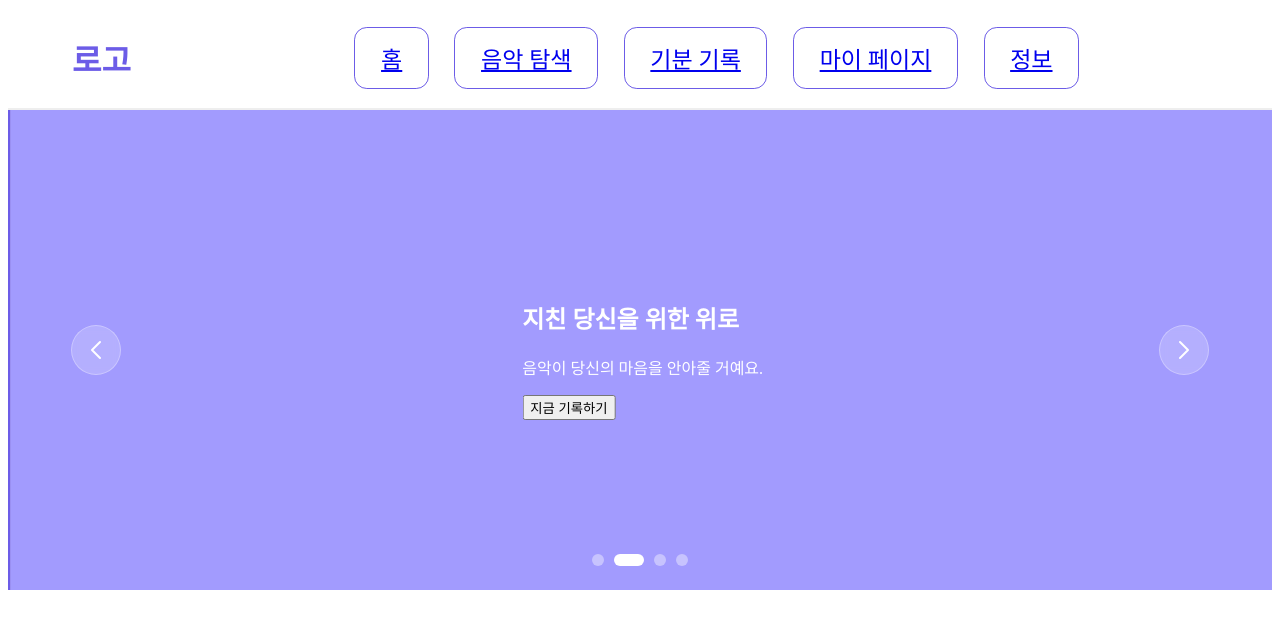
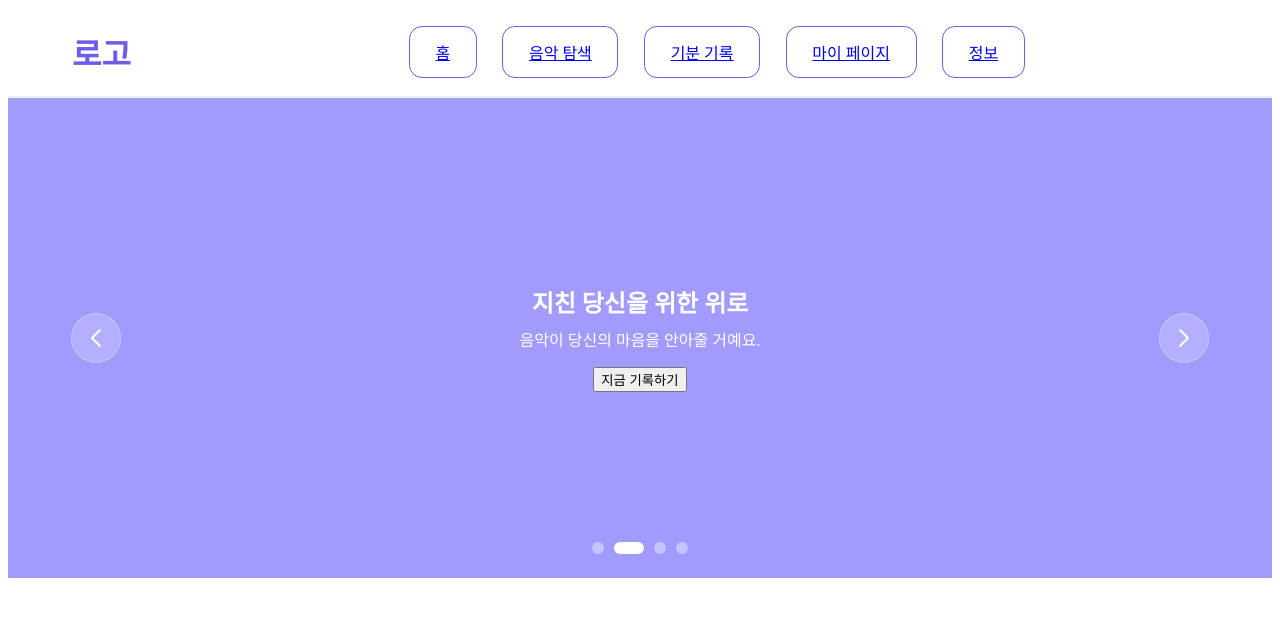
Before and after one commit to junboo1234/winter-web-project, a React (Create React App) app in the folder frontend/: page / in a window 1280 px wide. Shown: the top 628 px of the page. Built offline with nearby package versions, Linux system fonts and the light colour scheme.

Commit message:
style(home.css) 텍스트 위치 조정
텍스트 위치를 중앙으로 오도록 하고 마진 조정

```diff
--- a/frontend/src/pages/Home.js
+++ b/frontend/src/pages/Home.js
@@ -8,24 +8,22 @@ const SLIDE_ITEMS = [
     { id: 4, title: "새로운 음악 탐색1", sub: "지금 당신의 감정에 어울리는 곡을 찾아보세요1.", color: "#000000" }
 ];
 
-
 function Home() {
 
     const [currentIndex, setCurrentIndex] = useState(0);
 
     const [isPaused, setIsPaused] = useState(false);
 
-
-
     useEffect(() => {
         if(isPaused == true){
+            console.log("is paused");
             return;
         }
         const timer = setTimeout(() => {
             setCurrentIndex((prev) => (prev + 1) % SLIDE_ITEMS.length);
-        }, 1000);
+        }, 3000);
         return () => clearTimeout(timer);
-    }, [currentIndex, setIsPaused]);
+    }, [currentIndex, isPaused]);
 
     const nextSlide = () => {
         setCurrentIndex((prev) => (prev + 1) % SLIDE_ITEMS.length);
@@ -42,8 +40,14 @@ function Home() {
             <button
                 className="arrow-button left"
                 onClick={prevSlide}
-                onMouseEnter={() => setIsPaused(true)}
-                onMouseLeave={() => setIsPaused(false)}
+                onMouseEnter={() =>{
+                    console.log("mouse enter!");
+                    setIsPaused(true);
+                }}
+                onMouseLeave={() =>{
+                    console.log("mouse leave!");
+                    setIsPaused(false);
+                }}
             >
                 <ChevronLeft size={32} color="white" strokeWidth={1.5} />
             </button>
@@ -52,12 +56,16 @@ function Home() {
                 style={{ transform: `translateX(-${currentIndex * 100}%)` }}
             >
                 {SLIDE_ITEMS.map((item) => (
-                    <div key={item.id} className="slide-item" style={{ backgroundColor: item.color }}>
+                    <div key={item.id}
+                        className="slide-item"
+                        style={{ backgroundColor: item.color }}
+                    >
                         <section className="start-section">
-                            <h1>{item.title}</h1>
-                            <p>{item.sub}</p>
+                            <div className="text-group">
+                                <h1>{item.title}</h1>
+                                <p>{item.sub}</p>
+                            </div>
                             <button className="start-button">지금 기록하기</button>
-
                         </section>
                     </div>
                 ))}
@@ -65,8 +73,14 @@ function Home() {
             <button
                 className="arrow-button right"
                 onClick={nextSlide}
-                onMouseEnter={() => setIsPaused(true)}
-                onMouseLeave={() => setIsPaused(false)}
+                onMouseEnter={() =>{
+                    console.log("mouse enter!");
+                    setIsPaused(true);
+                }}
+                onMouseLeave={() =>{
+                    console.log("mouse leave!");
+                    setIsPaused(false);
+                }}
             >
                 <ChevronRight size={32} color="white" strokeWidth={1.5} />
             </button>
@@ -85,8 +99,6 @@ function Home() {
             </div>
         </div>
     );
-
-
 }
 
 export default Home;
--- a/frontend/src/styles/Home.css
+++ b/frontend/src/styles/Home.css
@@ -1,3 +1,4 @@
+
 .home-container {
 
     background-color: #f8f9fa; /* 편안한 연회색 배경 */
@@ -25,6 +26,43 @@
     color: white;
 }
 
+.start-section {
+    /* 1. 플렉스 모드 켜기 */
+    display: flex;
+
+    /* 2. 자식 요소들을 위에서 아래로(세로로) 쌓기 */
+    flex-direction: column;
+    /* 3. 가로축 중앙 정렬 (h1, p, 버튼 모두 가운데로!) */
+    align-items: center;
+
+    /* 4. 세로축 중앙 정렬 (부모 높이가 있을 때 작동) */
+    justify-content: center;
+
+    /* 텍스트 자체도 가운데 정렬해주는 것이 안전합니다 */
+    text-align: center;
+}
+
+.start-button {
+    /* 버튼 내부의 글자를 중앙에 맞추고 싶을 때 */
+    display: flex;
+    justify-content: center;
+    align-items: center;
+
+    /* 버튼이 너무 넓게 퍼지는 걸 막고 싶다면? */
+    /* width: fit-content; */
+}
+.text-group {
+    display: flex;
+    flex-direction: column;
+    margin: 0;
+    gap: 1vh; /* 제목과 서브 사이의 아주 미세한 간격만 따로 설정 */
+    align-items: center;
+    margin-bottom: 2vh;
+}
+.text-group h1,
+.text-group p {
+    margin: 0;
+}
 /* 아래쪽 점들(인디케이터) 스타일 */
 .slide-dots {
     position: absolute;
--- a/frontend/src/styles/Navbar.css
+++ b/frontend/src/styles/Navbar.css
@@ -1,5 +1,5 @@
 .navbar {
-    height: 8vw;           /* 높이도 비율로! 단, 너무 크지 않게 7~10vw 추천 */
+    height: 7vw;           /* 높이도 비율로! 단, 너무 크지 않게 7~10vw 추천 */
     gap: 7vw;             /* 로고와 메뉴 사이 간격도 비례 */
 
     box-sizing: border-box; /* 패딩이 너비 100%를 안 넘어가게 가둡니다 */
@@ -41,12 +41,12 @@
 
     /* 버튼의 패딩과 폰트도 vw로 하면 완벽한 반응형! */
     padding: 1vw 2vw;
-    font-size: 1.8vw;
+    font-size: 2vw 2vh;
 
     background-color: white;
     border: 0.1vw solid #6c5ce7;
     border-radius: 1vw;
-    cursor: pointer;
+
     transition: 0.2s;
     text-align: center;
 }
```
Also changed, not shown: 1 other file (tests, documents, lock files or other folders).
